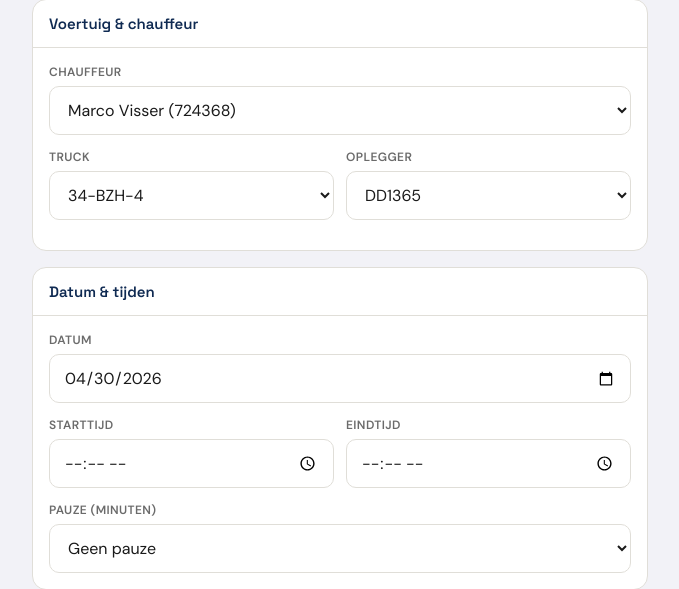
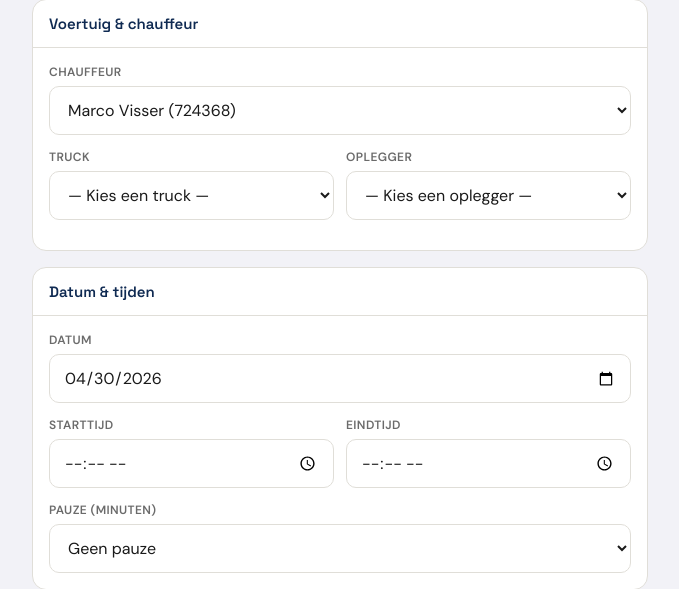
Before and after one commit to MarcoVisser388/Ritlog, a Flask app: page /rit in a window 1280 px wide. Shown: the part 153-742 px from the top of the page, without its empty margins (300-979 px from the left). Run offline with Flask 3, Linux system fonts and the light colour scheme; data comes from the database, SQL or seed files in the repository.

Commit message:
aanpassen verplicht veld voor kenteken truck en oplegger bij aanmaken rit

```diff
--- a/templates/rit.html
+++ b/templates/rit.html
@@ -42,7 +42,8 @@
                 <div class="form-row">
                     <div class="form-group">
                         <label>Truck</label>
-                        <select name="truck_id">
+                        <select name="truck_id" required>
+                            <option value="">— Kies een truck —</option>
                             {% for t in trucks %}
                             <option value="{{ t[0] }}">{{ t[1] }}</option>
                             {% endfor %}
@@ -50,7 +51,8 @@
                     </div>
                     <div class="form-group">
                         <label>Oplegger</label>
-                        <select name="oplegger_id">
+                        <select name="oplegger_id" required>
+                            <option value="">— Kies een oplegger —</option>
                             {% for o in opleggers %}
                             <option value="{{ o[0] }}">{{ o[1] }}</option>
                             {% endfor %}
```
